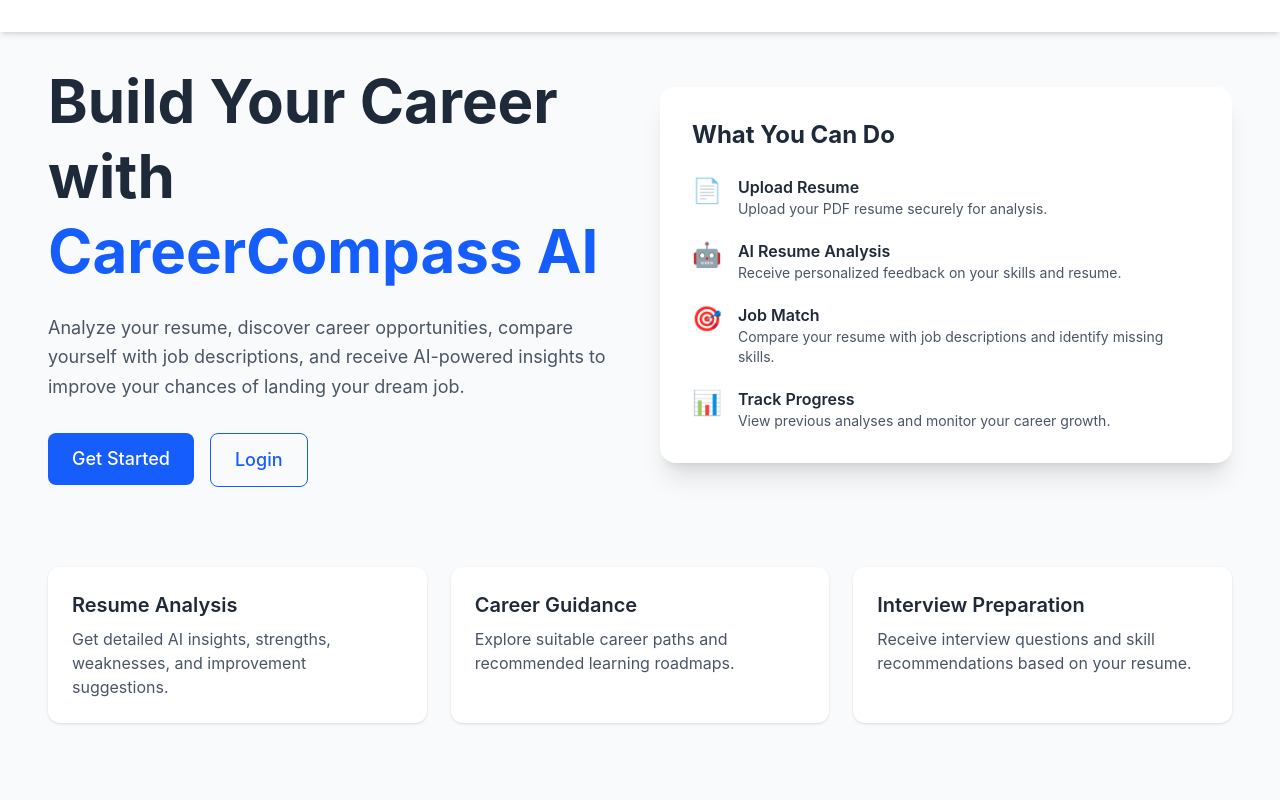
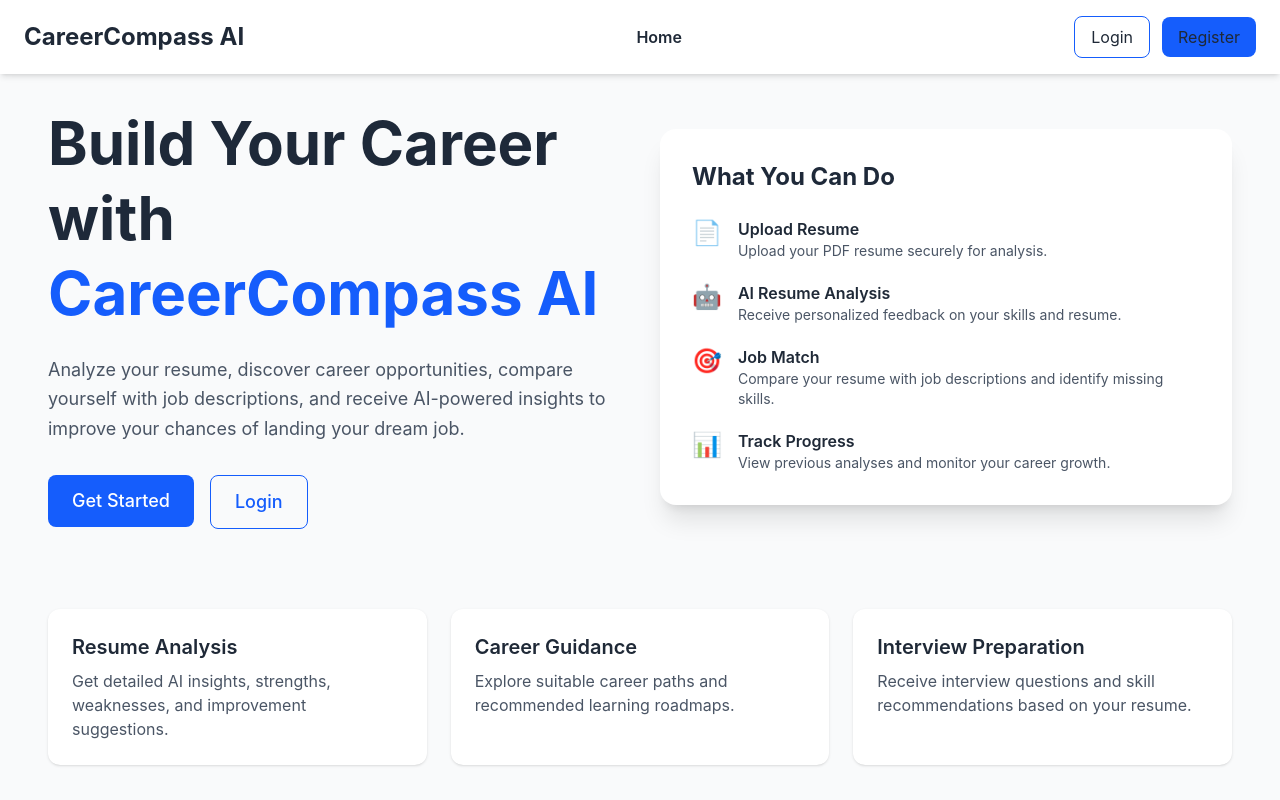
Before and after one commit to shreekarsharma/career-compass-ai, a React (Vite) app in the folder client/: page / in a window 1280 px wide. Shown: the top 800 px of the page. Built offline with nearby package versions, Linux system fonts and the light colour scheme.

Commit message:
final version

```diff
--- a/client/src/components/Navbar.jsx
+++ b/client/src/components/Navbar.jsx
@@ -1,15 +1,12 @@
-import { useState } from "react";
 import { Link, NavLink, useNavigate } from "react-router-dom";
 import { useAuth } from "../context/AuthContext";
-import { Menu, X } from "lucide-react";
 
 const Navbar = () => {
   const { isAuthenticated, logout } = useAuth();
   const navigate = useNavigate();
-  const [isOpen, setIsOpen] = useState(false);
 
   const navLinkClass = ({ isActive }) =>
-    `block transition-colors duration-200 ${
+    `transition-colors duration-200 ${
       isActive
         ? "text-blue-600 font-semibold"
         : "text-gray-700 hover:text-blue-600"
@@ -17,26 +14,22 @@ const Navbar = () => {
 
   const handleLogout = () => {
     logout();
-    setIsOpen(false);
     navigate("/login");
   };
 
   return (
     <nav className="bg-white shadow-md sticky top-0 z-50">
-      <div className="max-w-7xl mx-auto px-4 sm:px-6 py-4">
-        {/* Top Row */}
-        <div className="flex items-center justify-between">
+      <div className="max-w-7xl mx-auto px-6 py-4 flex items-center justify-between">
         {/* Logo */}
         <Link
           to={isAuthenticated ? "/dashboard" : "/"}
-            className="font-bold text-blue-600 text-lg sm:text-xl md:text-2xl"
+          className="text-lg sm:text-xl md:text-2xl font-bold text-blue-600 whitespace-nowrap flex-shrink-0"
         >
-            <span className="sm:hidden">CC AI</span>
-            <span className="hidden sm:inline">CareerCompass AI</span>
+          CareerCompass AI
         </Link>
 
-          {/* Desktop Navigation */}
-          <div className="hidden md:flex items-center gap-8">
+        {/* Navigation */}
+        <div className="flex items-center space-x-6">
           {!isAuthenticated ? (
             <NavLink to="/" className={navLinkClass}>
               Home
@@ -54,8 +47,8 @@ const Navbar = () => {
           )}
         </div>
 
-          {/* Desktop Buttons */}
-          <div className="hidden md:flex items-center gap-3">
+        {/* Right Side */}
+        <div className="flex items-center gap-3">
           {!isAuthenticated ? (
             <>
               <Link
@@ -81,75 +74,6 @@ const Navbar = () => {
             </button>
           )}
         </div>
-
-          {/* Mobile Menu Button */}
-          <button
-            className="md:hidden"
-            onClick={() => setIsOpen(!isOpen)}
-          >
-            {isOpen ? <X size={28} /> : <Menu size={28} />}
-          </button>
-        </div>
-
-        {/* Mobile Menu */}
-        {isOpen && (
-          <div className="md:hidden mt-4 border-t pt-4 flex flex-col gap-4">
-            {!isAuthenticated ? (
-              <NavLink
-                to="/"
-                className={navLinkClass}
-                onClick={() => setIsOpen(false)}
-              >
-                Home
-              </NavLink>
-            ) : (
-              <>
-                <NavLink
-                  to="/dashboard"
-                  className={navLinkClass}
-                  onClick={() => setIsOpen(false)}
-                >
-                  Dashboard
-                </NavLink>
-
-                <NavLink
-                  to="/profile"
-                  className={navLinkClass}
-                  onClick={() => setIsOpen(false)}
-                >
-                  Profile
-                </NavLink>
-              </>
-            )}
-
-            {!isAuthenticated ? (
-              <>
-                <Link
-                  to="/login"
-                  onClick={() => setIsOpen(false)}
-                  className="px-4 py-2 rounded-lg border border-blue-600 text-blue-600 hover:bg-blue-50 transition text-center"
-                >
-                  Login
-                </Link>
-
-                <Link
-                  to="/register"
-                  onClick={() => setIsOpen(false)}
-                  className="px-4 py-2 rounded-lg bg-blue-600 text-white hover:bg-blue-700 transition text-center"
-                >
-                  Register
-                </Link>
-              </>
-            ) : (
-              <button
-                onClick={handleLogout}
-                className="px-4 py-2 rounded-lg bg-red-600 text-white hover:bg-red-700 transition"
-              >
-                Logout
-              </button>
-            )}
-          </div>
-        )}
       </div>
     </nav>
   );
```
Lines whose indentation alone changed are shown as unchanged.
